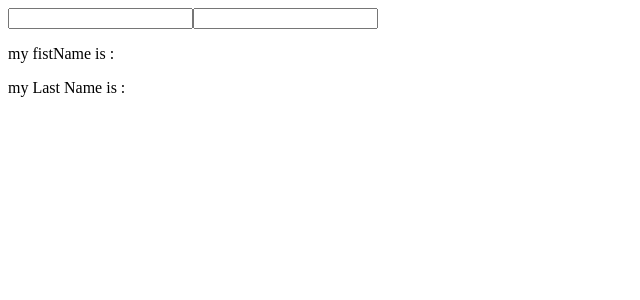
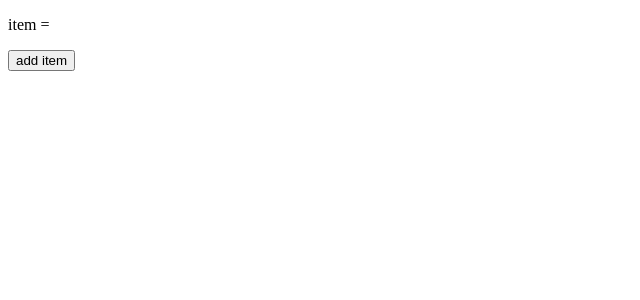
Before and after one commit to AliKouchekzade/first-app, a React (Create React App) app: page / in a window 1280 px wide. Shown: the top 300 px of the page, without its empty margins (0-640 px from the left). Built offline with nearby package versions, Linux system fonts and the light colour scheme; the HTML template or start-up script is replaced by a standard one.

Commit message:
Update State with Array

```diff
--- a/src/App.js
+++ b/src/App.js
@@ -4,6 +4,7 @@ import HooksCounter from "./components/Counter/hookscounter";
 import ClassCounter from "./components/Counter/classCounter";
 import HooksObject from "./components/objectchange/hookobject";
 import ClassObject from "./components/objectchange/classobject";
+import HookArray from "./components/array/hookarray";
 
 /*class App extends Component {
   state = {
@@ -87,7 +88,8 @@ const App = () => {
         //<HooksCounter />);
         //<ClassCounter />
         //<HooksObject />
-        <ClassObject />
+        //<ClassObject />
+        <HookArray />
     );
 }
 
--- /dev/null
+++ b/src/components/array/hookarray.js
@@ -0,0 +1,21 @@
+import { useState } from "react";
+
+const HookArray = () => {
+  const [item, setItem] = useState([]);
+
+  const addHandker = () => {
+    setItem([...item,Math.ceil(Math.random() * 10)]);
+  };
+
+  return (
+    <div>
+      <p>item = {item.toString()}</p>
+      {item.map(element => {
+        return <li>{element}</li>
+      })}
+      <button onClick={addHandker}>add item</button>
+    </div>
+  );
+};
+
+export default HookArray;
```
